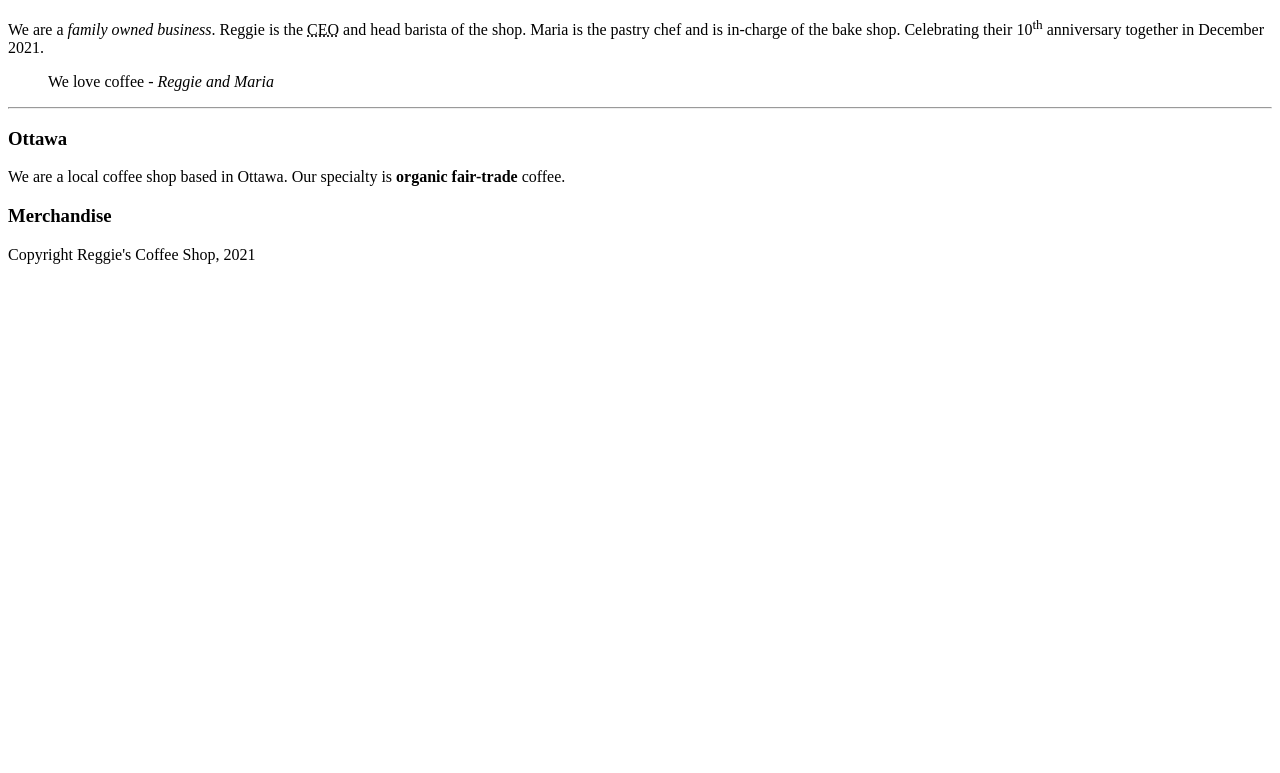
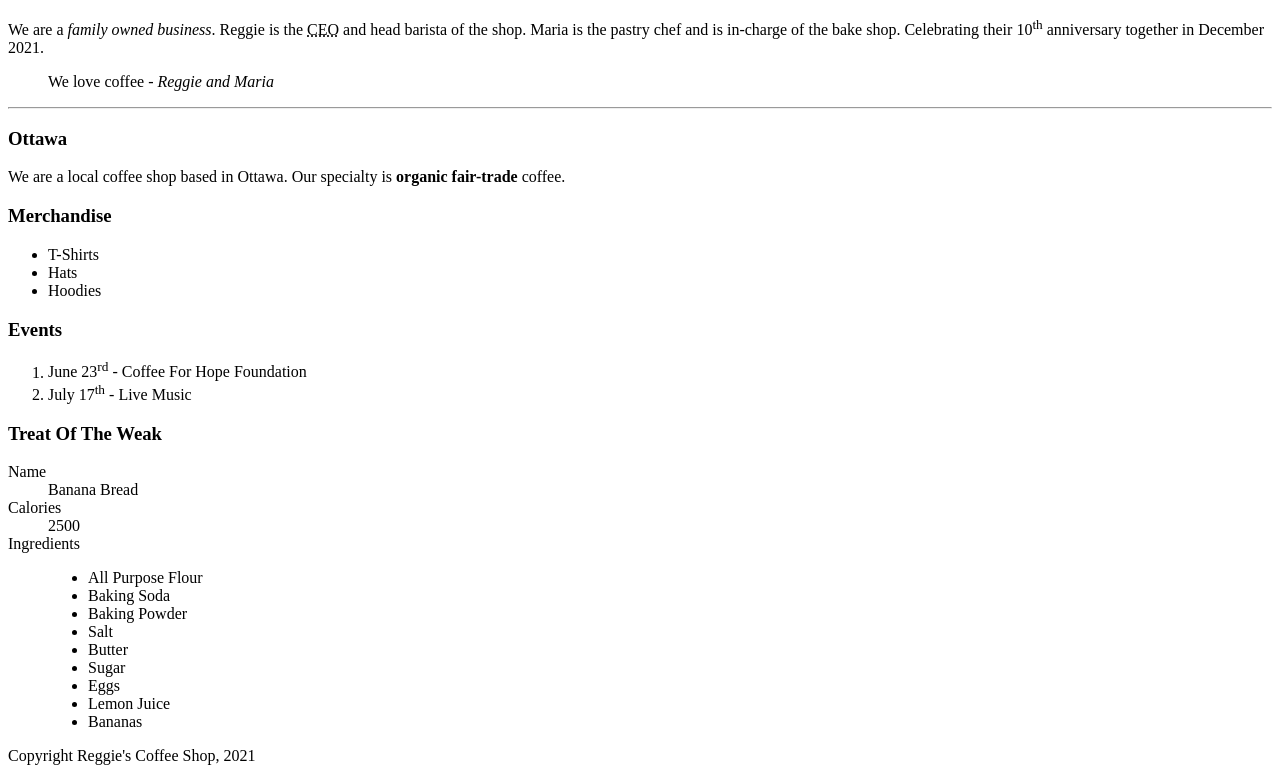
Before and after one commit to midh0001/midh0001.github.io, a plain HTML site: page week3/index.html in a window 1280 px wide. Shown: the part 208-981 px from the top of the page. Before the commit the page ends 800 px from the top, so only its background shows below. Drawn offline with Linux system fonts and the light colour scheme.

Commit message:
Added html lists

```diff
--- a/week3/index.html
+++ b/week3/index.html
@@ -51,7 +51,48 @@
     </article>
     <aside>
         <h3>Merchandise</h3>
+            <!-- Adding unordered list for merchandise-->
+            <ul>
+                <li>T-Shirts</li>
+                <li>Hats</li>
+                <li>Hoodies</li>
+            </ul>
     </aside>
+    <!-- Adding section for ordered list -->
+    <section>
+        <h3>Events</h3>
+        <ol>
+            <li>June 23<sup>rd</sup> - Coffee For Hope Foundation</li>
+            <li>July 17<sup>th</sup> - Live Music</li>
+        </ol>
+
+        </ol>
+    </section>
+    <!-- adding section for the description list -->
+    <section>
+        <h3>Treat Of The Weak</h3>
+        <dl>
+            <dt>Name</dt>
+            <dd>Banana Bread</dd>
+            <dt>Calories</dt>
+            <dd>2500</dd>
+            <dt>Ingredients</dt>
+            <dd>
+                <ul>
+                    <li>All Purpose Flour</li>
+                    <li>Baking Soda</li>
+                    <li>Baking Powder</li>
+                    <li>Salt</li>
+                    <li>Butter</li>
+                    <li>Sugar</li>
+                    <li>Eggs</li>
+                    <li>Lemon Juice</li>
+                    <li>Bananas</li>
+                </ul>
+            </dd>
+
+        </dl>
+    </section>
 </main>
 <!-- Site footer -->
 <footer>
```
